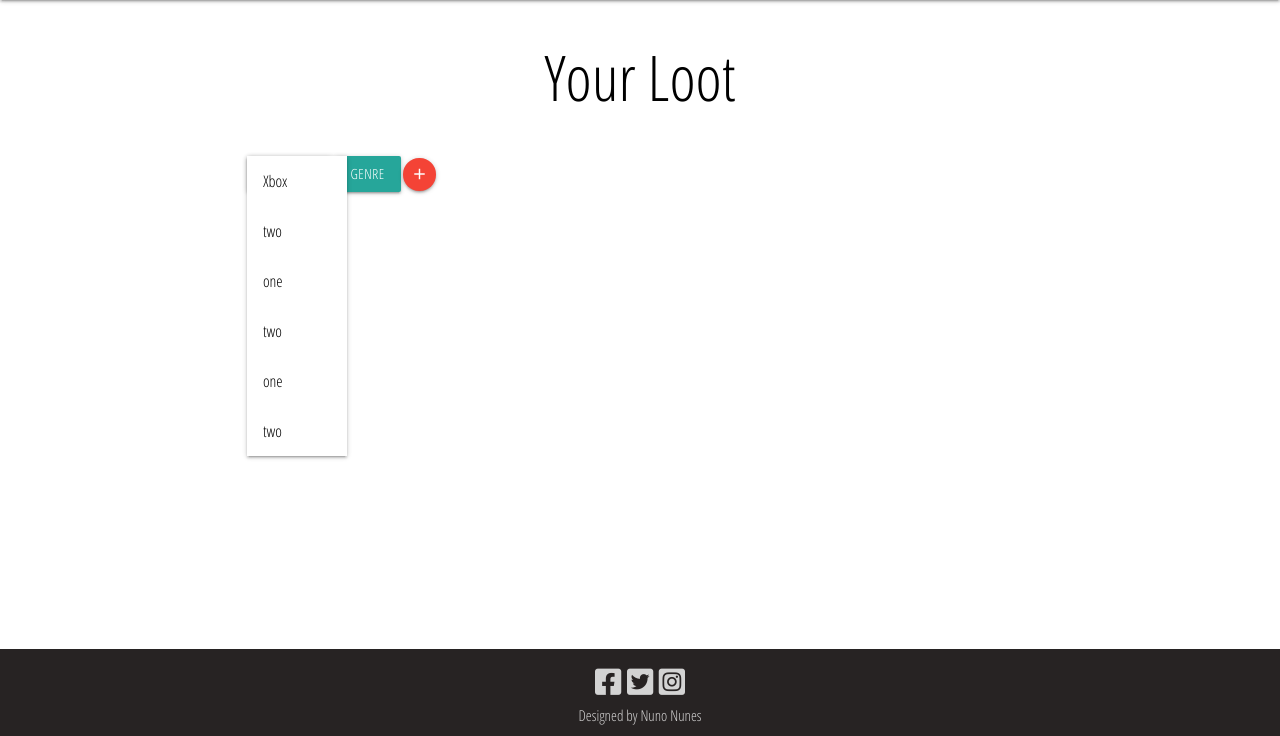
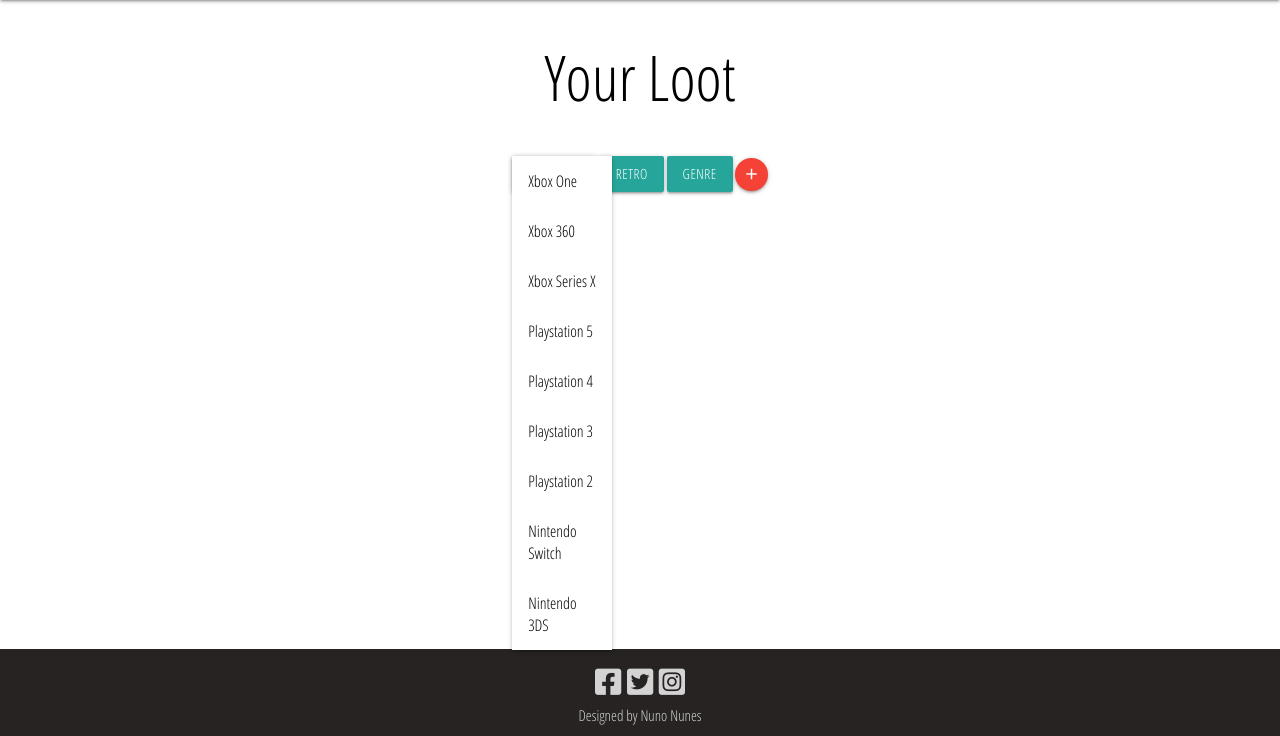
Before and after one commit to Brainvibe/1UpLoot, a Flask app: page /search_genre/1 in a window 1280 px wide, after a click on "PLATFORM". Shown: the part 64-800 px from the top of the page. Run offline with Flask 2, Linux system fonts and the light colour scheme; data that the repository does not hold is empty; some libraries are stand-ins or nearby versions.

Commit message:
fixed search filter

```diff
--- a/templates/results_genre.html
+++ b/templates/results_genre.html
@@ -7,25 +7,52 @@
         </div>
     </div>
     <div class="container">
-        <div class="row search-bar">
-            <div class="row search-bar col s12 m4 l4 center">
+        <div class="row search-bar col s3 m3 l3 center">
             <a class='dropdown-trigger btn' href='#' data-target='dropdown1'>Platform</a>
             <ul id='dropdown1' class='dropdown-content'>
-                    <li><a href="{{url_for("get_search", search="xbox")}}">Xbox</a></a></li>
-                    <li><a href="#!">two</a></li>
-                    <li><a href="#!">one</a></li>
-                    <li><a href="#!">two</a></li>
-                    <li><a href="#!">one</a></li>
-                    <li><a href="#!">two</a></li>
+                <li><a href="{{url_for("get_search", search="xbox one")}}">Xbox One</a></li>
+                <li><a href="{{url_for("get_search", search="xbox 360")}}">Xbox 360</a></li>
+                <li><a href="{{url_for("get_search", search="xbox X")}}">Xbox Series X</a></li>
+                <li><a href="{{url_for("get_search", search="playstation 5")}}">Playstation 5</a></li>
+                <li><a href="{{url_for("get_search", search="playstation 4")}}">Playstation 4</a></li>
+                <li><a href="{{url_for("get_search", search="playstation 3")}}">Playstation 3</a></li>
+                <li><a href="{{url_for("get_search", search="playstation 2")}}">Playstation 2</a></li>
+                <li><a href="{{url_for("get_search", search="switch")}}">Nintendo Switch</a></li>
+                <li><a href="{{url_for("get_search", search="3ds")}}">Nintendo 3DS</a></li>
+
             </ul>
-                <a class='dropdown-trigger btn' href='#' data-target='dropdown2'>Genre</a>
+            <a class='dropdown-trigger btn' href='#' data-target='dropdown2'>Retro</a>
             <ul id='dropdown2' class='dropdown-content'>
-                    <li><a href="{{url_for("search_genre", genre="Action")}}">Action<</a></li>
-                    <li><a href="#!">two</a></li>
-                    <li><a href="#!">one</a></li>
-                    <li><a href="#!">two</a></li>
-                    <li><a href="#!">one</a></li>
-                    <li><a href="#!">two</a></li>
+                <li><a href="{{url_for("get_search", search="xbox one")}}">Commodore Amiga</a></li>
+                <li><a href="{{url_for("get_search", search="xbox 360")}}">Commodore 64</a></li>
+                <li><a href="{{url_for("get_search", search="xbox X")}}">Spectrum</a></li>
+                <li><a href="{{url_for("get_search", search="playstation 5")}}">NES</a></li>
+                <li><a href="{{url_for("get_search", search="playstation 4")}}">SNES</a></li>
+                <li><a href="{{url_for("get_search", search="gameboy")}}">GameBoy</a></li>
+                <li><a href="{{url_for("get_search", search="psx")}}">PSX</a></li>
+                <li><a href="{{url_for("get_search", search="playstation 2")}}">Playstation 2</a></li>
+                <li><a href="{{url_for("get_search", search="xbox")}}">Xbox</a></li>
+                <li><a href="{{url_for("get_search", search="saturn")}}">Sega Saturn</a></li>
+                <li><a href="{{url_for("get_search", search="megadrive")}}">Sega Megadrive</a></li>
+                <li><a href="{{url_for("get_search", search="megacd")}}">Sega MegaCD</a></li>
+                <li><a href="{{url_for("get_search", search="32x")}}">Sega 32X</a></li>
+                <li><a href="{{url_for("get_search", search="master system")}}">Sega Master System</a></li>
+                <li><a href="{{url_for("get_search", search="game gear")}}">Sega Game Gear</a></li>
+                <li><a href="{{url_for("get_search", search="psp")}}">PSP</a></li>
+
+            </ul>
+            <a class='dropdown-trigger btn' href='#' data-target='dropdown3'>Genre</a>
+            <ul id='dropdown3' class='dropdown-content'>
+                <li><a href="{{url_for("search_genre", genre="Action")}}">Action</a></li>
+                <li><a href="{{url_for("search_genre", genre="Action-Adventure")}}">Action-Adventure</a></li>
+                <li><a href="{{url_for("search_genre", genre="RPG")}}">RPG</a></li>
+                <li><a href="{{url_for("search_genre", genre="Simulation")}}">Simulation</a></li>
+                <li><a href="{{url_for("search_genre", genre="Strategy")}}">Strategy</a></li>
+                <li><a href="{{url_for("search_genre", genre="Sports")}}">Sports</a></li>
+                <li><a href="{{url_for("search_genre", genre="Puzzle")}}">Puzzle</a></li>
+                <li><a href="{{url_for("search_genre", genre="Action")}}">MMO</a></li>
+                <li><a href="{{url_for("search_genre", genre="Action")}}">FPS</a></li>
+                <li><a href="{{url_for("search_genre", genre="Action")}}">Moba</a></li>
             </ul>
             <a href="{{url_for('add_games')}}" class="btn-floating btn-small waves-effect waves-light red"><i
                     class="material-icons">add</i></a>
```
Also changed, not shown: templates/games.html (+20 -21 lines), templates/results.html (+9 -5 lines). Lines whose indentation alone changed are shown as unchanged.
